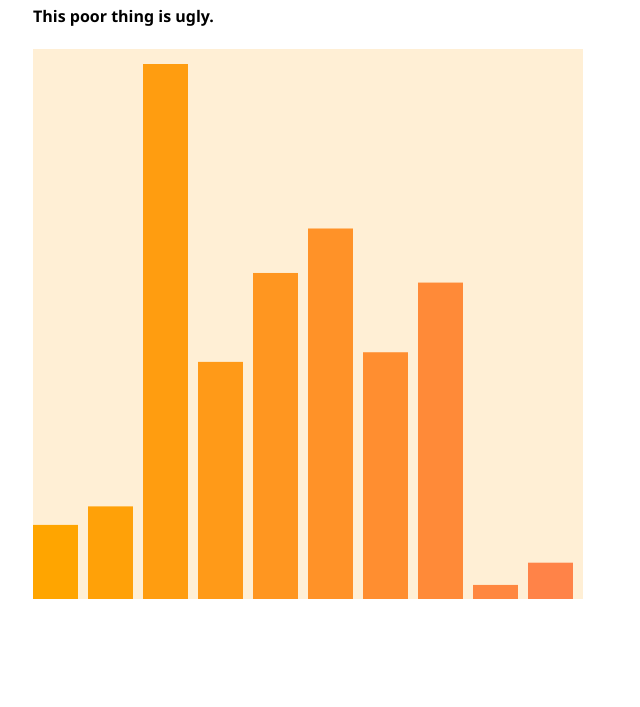
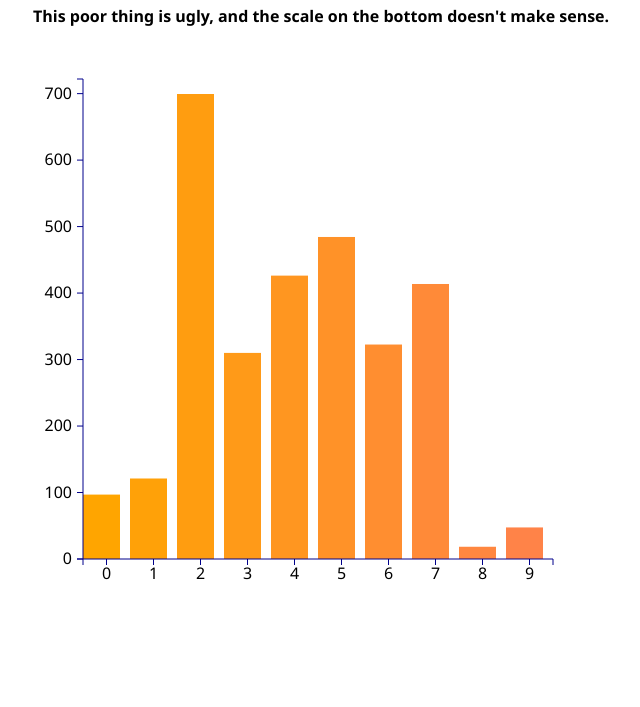
Before and after one commit to brazilnut2000/get-started-with-d3, a plain HTML site: page barchart.html in a window 1280 px wide. Shown: the part 167-874 px from the top of the page, without its empty margins (75-715 px from the left). Drawn offline with nearby package versions, Linux system fonts and the light colour scheme.

Commit message:
Add vertical and horizontal scales that kind of work

```diff
--- a/barchart.html
+++ b/barchart.html
@@ -12,13 +12,20 @@
 
 <body>
     <h1>SVG Bar Chart</h1>
-    <h4>This poor thing is ugly.</h4>
+    <h4>This poor thing is ugly, and the scale on the bottom doesn't make sense.</h4>
     <div id="chart"></div>
 
     <script>
         const myData = [100, 125, 722, 320, 440, 500, 333, 427, 19, 49];
-        const height = 550;
-        const width = 550;
+        const margin = {
+            top: 30,
+            right: 30,
+            bottom: 40,
+            left: 50
+        }
+        const height = 550 - margin.top - margin.bottom;
+        const width = 550 - margin.right - margin.left;
+
 
         const animateDuration = 1500;
         const animateDelay = 30;
@@ -45,8 +52,10 @@
 
         const myChart = d3.select("#chart")
             .append("svg")
-            .attr("width", width)
-            .attr("height", height)
+            .attr("width", width + margin.right + margin.left)
+            .attr("height", height + margin.top + margin.bottom)
+            .append("g")
+            .attr("transform", `translate(${margin.left}, ${margin.top})`)
             .style("background", "papayawhip")
             .selectAll("rect")
             .data(myData)
@@ -76,6 +85,46 @@
             .duration(animateDuration)
             .delay((d, i) => i * animateDelay)
             .ease("elastic")
+
+        const vScale = d3.scale.linear()
+            .domain([0, d3.max(myData)])
+            .range([height, 0])
+
+        const hScale = d3.scale.ordinal()
+            .domain(d3.range(0, myData.length))
+            .rangeBands([0, width])
+
+        const vAxis = d3.svg.axis()
+            .scale(vScale)
+            .orient("left")
+            .ticks(10)
+            .tickPadding(5)
+
+        const vGuide = d3.select("svg")
+            .append("g")
+        vAxis(vGuide)
+        vGuide.attr("transform", `translate(${margin.left}, ${margin.top})`)
+        vGuide.selectAll("path")
+            .style("fill", "none")
+            .style("stroke", "darkblue")
+        vGuide.selectAll("line").style("stroke", "darkblue")
+
+        const hAxis = d3.svg.axis()
+            .scale(hScale)
+            .orient("bottom")
+            .tickValues(hScale.domain()
+                .filter((d, i) => !(i % (myData.length / 10))))
+
+        const hGuide = d3.select("svg")
+            .append("g")
+        hAxis(hGuide)
+        hGuide.attr("transform", `translate(${margin.left}, ${(height + margin.top)})`)
+        hGuide.selectAll("path")
+            .style("fill", "none")
+            .style("stroke", "darkblue")
+
+        hGuide.selectAll("line").style("stroke", "darkblue")
+
     </script>
 </body>
 
```
Also changed, not shown: 1 other file.
